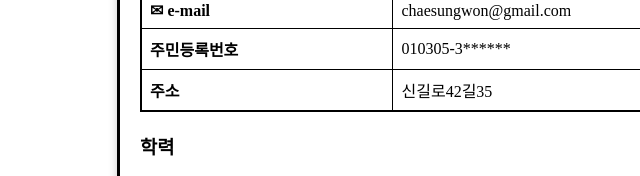
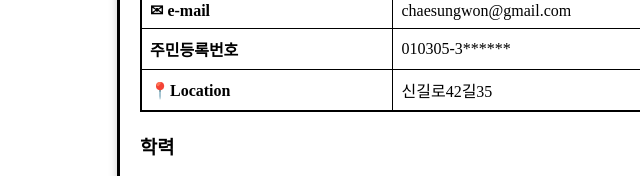
Before and after one commit to chaesungwon11/chaesungwon11, a plain HTML site: page index.html in a window 1280 px wide. Shown: the part 496-672 px from the top of the page, 0-640 px from the left. Drawn offline with Linux system fonts and the light colour scheme.

Commit message:
index.html

```diff
--- a/index.html
+++ b/index.html
@@ -103,7 +103,7 @@
               <td>010305-3******</td>
             </tr>
             <tr>
-              <th>주소</th>
+              <th>&#x1F4CD;Location</th>
               <td>신길로42길35</td>
             </tr>
           </table>
```
